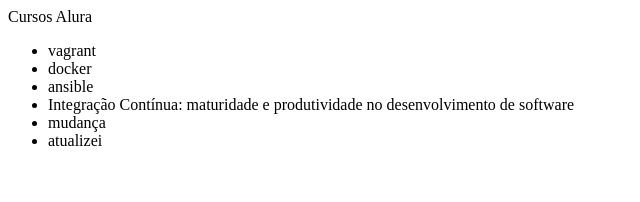
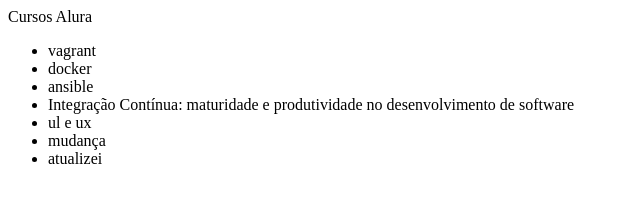
Before and after one commit to bammido/alura-git, a plain HTML site: page index.html in a window 1280 px wide. Shown: the full height of the page, 0-640 px from the left. Drawn offline with Linux system fonts and the light colour scheme.

Commit message:
add curso ux e ul

```diff
--- a/index.html
+++ b/index.html
@@ -10,6 +10,7 @@
             <li>docker</li>
             <li>ansible</li>
             <li>Integração Contínua: maturidade e produtividade no desenvolvimento de software</li>
+            <li>ul e ux</li>
             <li>mudança</li>
             <li>atualizei</li>
         </ul>
```
